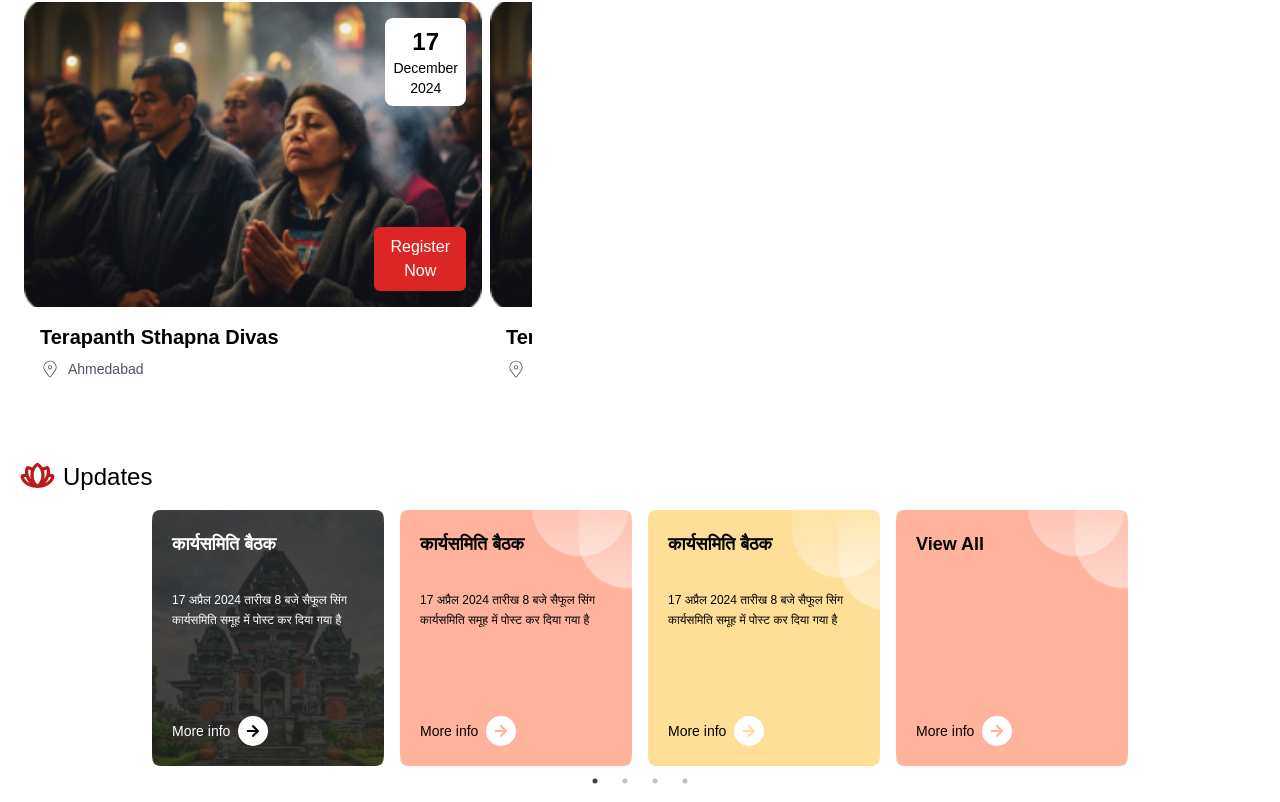
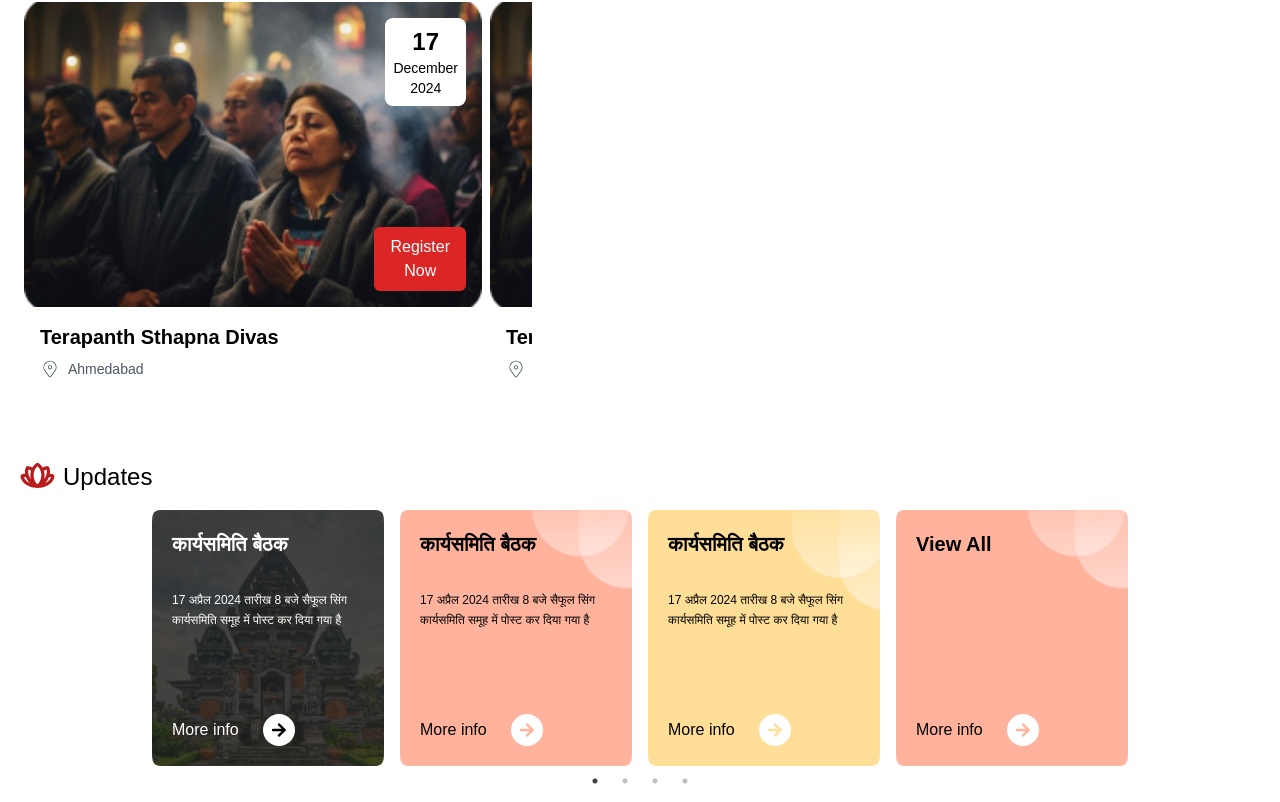
Before and after one commit to SrijaAdhya12/assignment, a React (Vite) app in the folder client/: page / in a window 1280 px wide. Shown: the part 1422-2224 px from the top of the page. Built offline with nearby package versions, Linux system fonts and the light colour scheme.

Commit message:
feat: added updates carausal

```diff
--- a/client/src/components/UpdateCarousal.jsx
+++ b/client/src/components/UpdateCarousal.jsx
@@ -80,13 +80,13 @@ const Carousel = () => {
                                 backgroundPosition: "center",
                             }}
                         >
-                            <h3 className="text-lg font-bold">{slide.title}</h3>
+                            <h3 className="text-xl font-bold">{slide.title}</h3>
                             {slide.description && (
                                 <p className="text-xs leading-5 mt-4 md:mt-8">
                                     {slide.description}
                                 </p>
                             )}
-                            <button className="mt-auto text-sm flex items-center gap-2">
+                            <button className="mt-auto text-md flex items-center gap-6">
                                 <span className="font-medium">More info</span>
                                 <span
                                     className={`transition-transform transform hover:scale-110 bg-white rounded-full p-2`}
```
